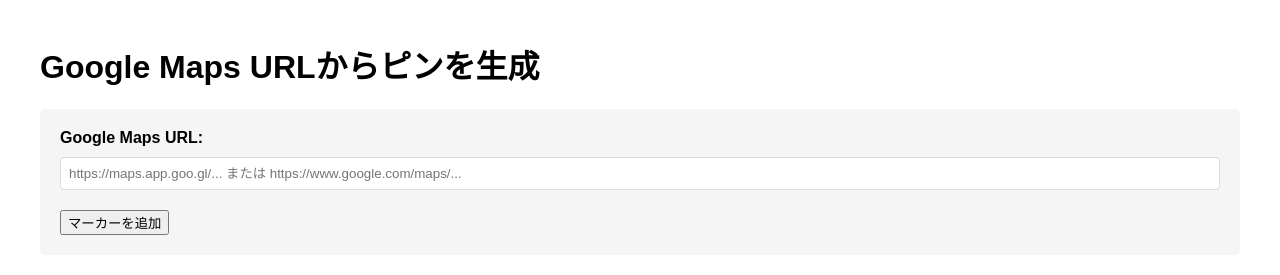
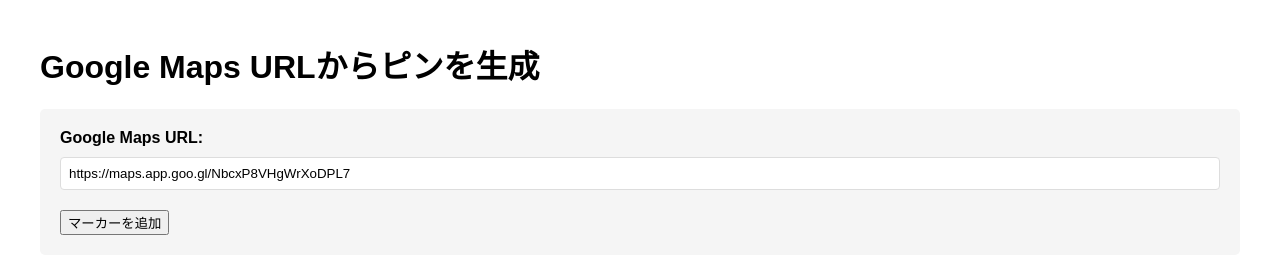
Before and after one commit to hiro-teaaa/plot_svg, a Flask app: page / in a window 1280 px wide. Shown: the top 275 px of the page. Run offline with Flask 2, Linux system fonts and the light colour scheme.

Commit message:
Add default Google Maps URL in index.html form

```diff
--- a/templates/index.html
+++ b/templates/index.html
@@ -193,7 +193,9 @@
             <div class="form-group">
                 <label for="maps_url">Google Maps URL:</label>
                 <input type="text" id="maps_url" name="maps_url"
-                    placeholder="https://maps.app.goo.gl/... または https://www.google.com/maps/..." required>
+                    placeholder="https://maps.app.goo.gl/... または https://www.google.com/maps/..."
+                    value="https://maps.app.goo.gl/NbcxP8VHgWrXoDPL7"
+                    required>
             </div>
             <button type="submit">マーカーを追加</button>
         </form>
```
